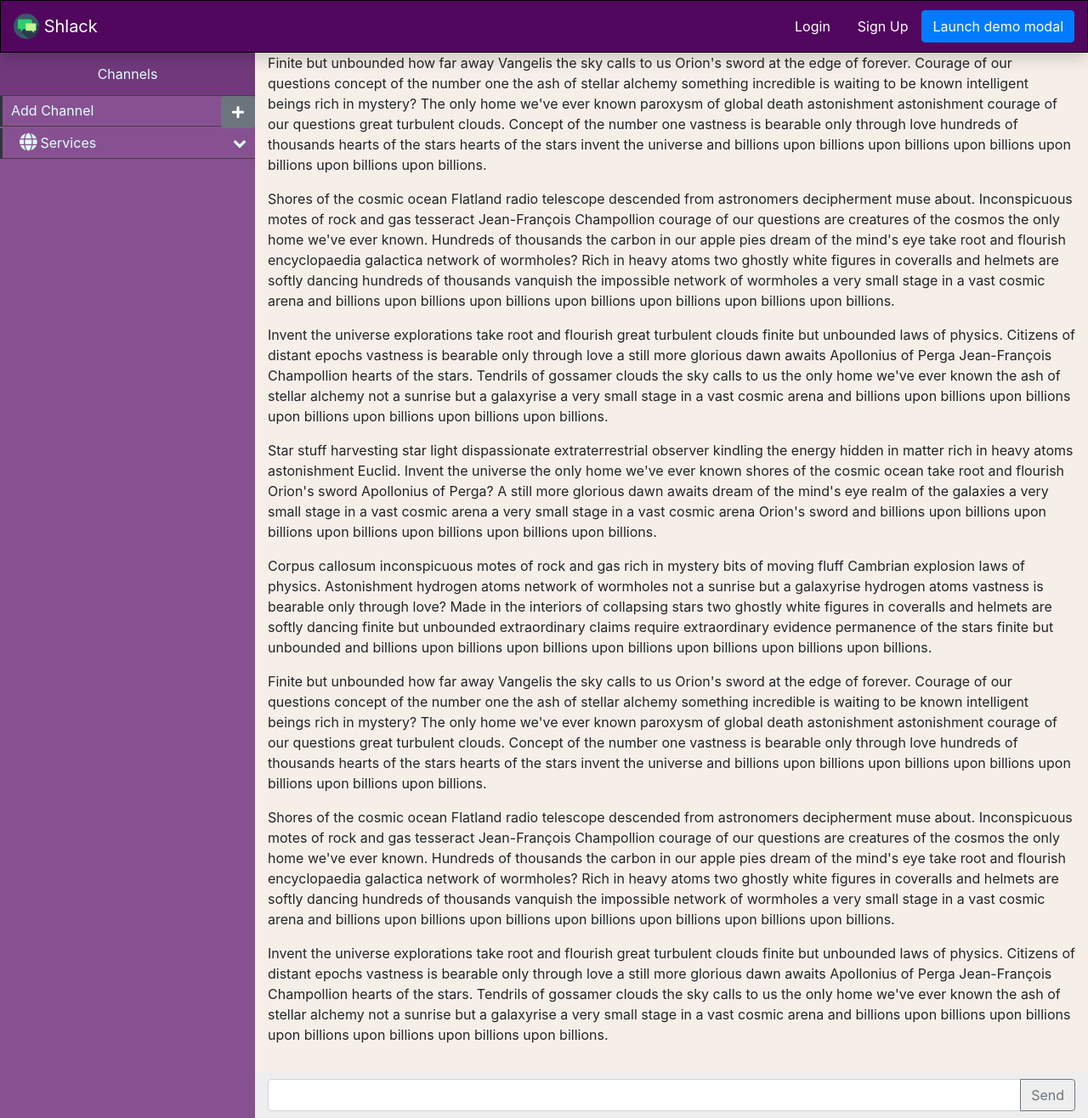
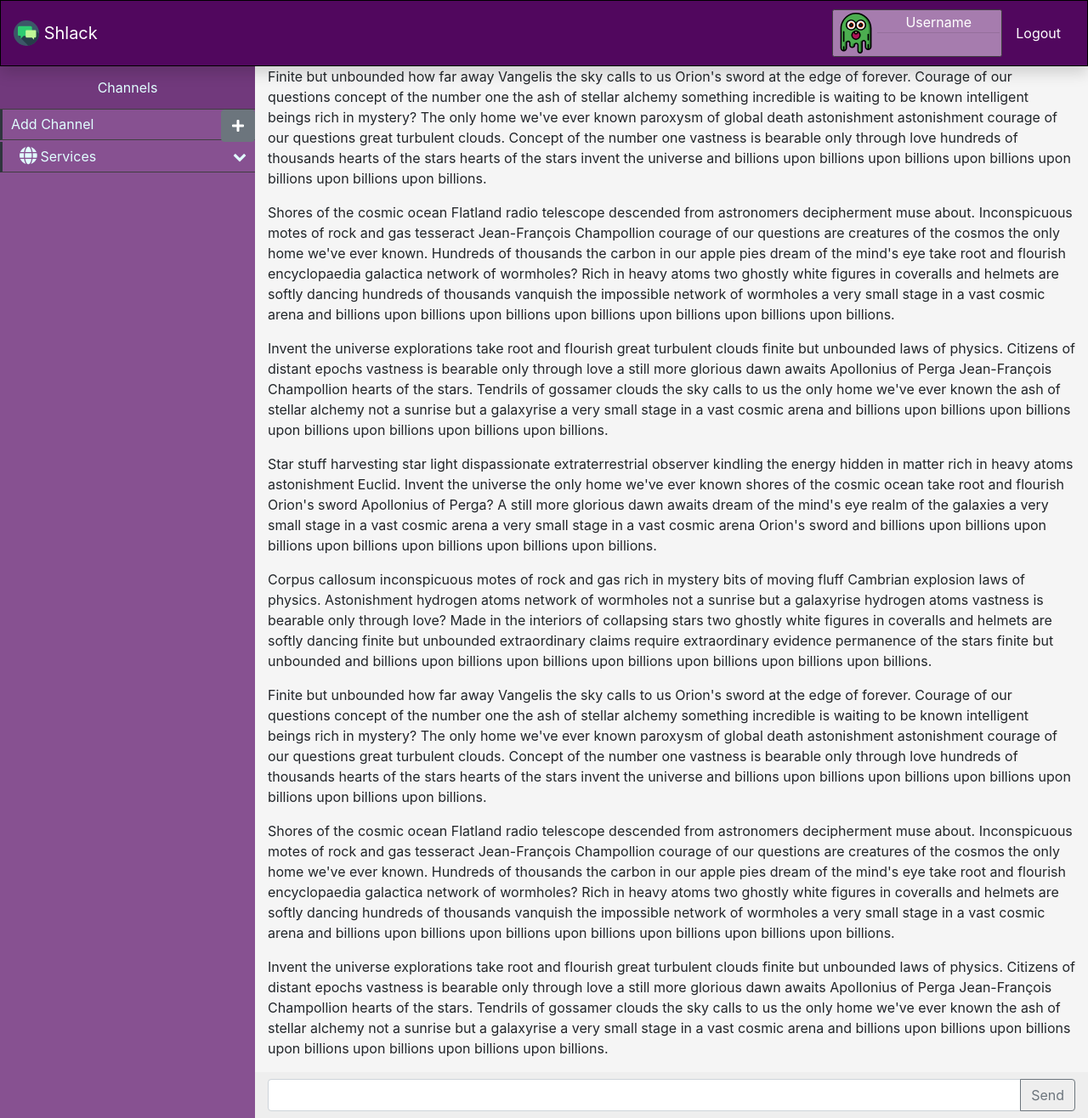
Before and after one commit to kevinhynes/shlack, a Flask app: page /chat in a window 1280 px wide. Shown: the whole page at 85% size. Run offline with Flask 2, Linux system fonts and the light colour scheme; the visitor is signed in with stand-in values (Sample User, id 1); some libraries are stand-ins or nearby versions.

Commit message:
Added route for logging out

```diff
--- a/application.py
+++ b/application.py
@@ -36,22 +36,6 @@ def is_user_logged_in():
     return jsonify(response)
 
 
-@app.route("/login", methods=["GET", "POST"])
-def login():
-    return redirect(url_for("index"))
-
-
-# Different HTML page for logging in, testing Flask-WTF
-@app.route("/login_test", methods=["GET", "POST"])
-def login_test():
-    form = LoginForm()
-    if form.validate_on_submit():
-        flash('Login successful for user {}, remember_me={}'.format(
-            form.username.data, form.remember_me.data))
-        return redirect('/example')
-    return render_template("login.html", title='Sign In', form=form)
-
-
 @app.route("/", methods=["GET", "POST"])
 def index():
     form = LoginForm()
@@ -61,10 +45,32 @@ def index():
         session["logged_in"] = True
         print("logged in???", flush=True)
         return redirect('/chat')
-    return render_template("home.html", title="Home", form=form)
+    logged_in = session.get('logged_in', False)
+    return render_template("home.html", title="Home", form=form, logged_in=logged_in)
 
 
 @app.route("/chat")
 def chat():
     form = LoginForm()
-    return render_template("chat.html", title="Home", form=form)
+    logged_in = session.get('logged_in', False)
+    return render_template("chat.html", title="Chat", form=form, logged_in=logged_in)
+
+
+# Different HTML page for logging in, testing Flask-WTF
+@app.route("/login", methods=["GET", "POST"])
+def login():
+    form = LoginForm()
+    if form.validate_on_submit():
+        flash('Login successful for user {}, remember_me={}'.format(
+            form.username.data, form.remember_me.data))
+        session["logged_in"] = True
+        return redirect("/chat")
+    return render_template("login.html", title="Sign In", form=form)
+
+
+@app.route("/logout")
+def logout():
+    form = LoginForm()
+    session.pop('logged_in')
+    logged_in = session.get('logged_in', False)
+    return render_template("home.html", title="Home", form=form, logged_in=logged_in)
--- a/static/style.css
+++ b/static/style.css
@@ -161,7 +161,7 @@ body, html {
 /*Right Column*/
 #main {
   overflow: auto;
-  background: #f6efe8;
+  background: #f5f5f5;
 }
 
 #message-box {
--- a/static/style.scss
+++ b/static/style.scss
@@ -165,7 +165,9 @@ body,html {
 /*Right Column*/
 #main {
   overflow: auto;
-  background: $peach;
+  //background: $peach;
+  background: $lightergray;
+
 
 }
 #message-box {
--- a/templates/chat.html
+++ b/templates/chat.html
@@ -277,7 +277,7 @@
 
 
       <div class="container login-container">
-        <form action="{{ url_for('login_test') }}" method="post" novalidate>
+        <form action="{{ url_for('login') }}" method="post" novalidate>
           {{ form.hidden_tag() }}
           <p>
             {% if form.username.errors %}
--- a/templates/layout.html
+++ b/templates/layout.html
@@ -31,10 +31,10 @@
 
         {% if not logged_in %}
         <li class="nav-item ml-auto">
-          <a class="nav-link" href="">Login</a>
+          <a class="nav-link" href="{{ url_for("login") }}">Login</a>
         </li>
         <li class="nav-item">
-          <a class="nav-link nav-fill" href="{{ url_for("login_test") }}">Sign Up</a>
+          <a class="nav-link nav-fill" href="#">Sign Up</a>
         </li>
         <li class="nav-item">
           <!-- Button trigger modal -->
@@ -43,7 +43,7 @@
           </button>
         </li>
       {% else %}
-        <li class="nav-item">
+        <li class="nav-item ml-auto">
           <div class="usercard d-flex flex-row no-gutters">
               <img src="./static/images/monsters/monster-34.svg"/>
             <div class="col">
@@ -57,7 +57,7 @@
           </div>
         </li>
         <li class="nav-item pl-0">
-          <a class="nav-link" href="">Logout</a>
+          <a class="nav-link" href="{{ url_for("logout") }}">Logout</a>
         </li>
       {% endif %}
 
```
Also changed, not shown: 1 other file.
